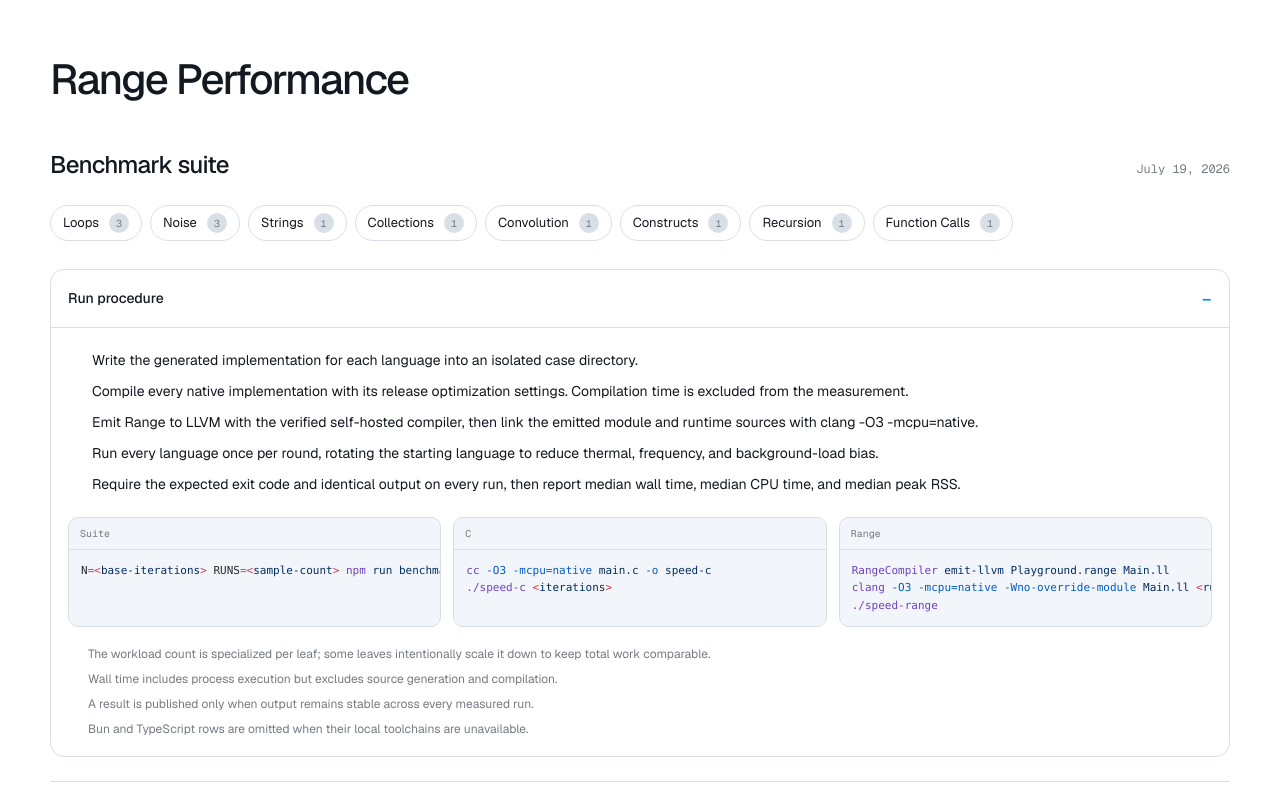
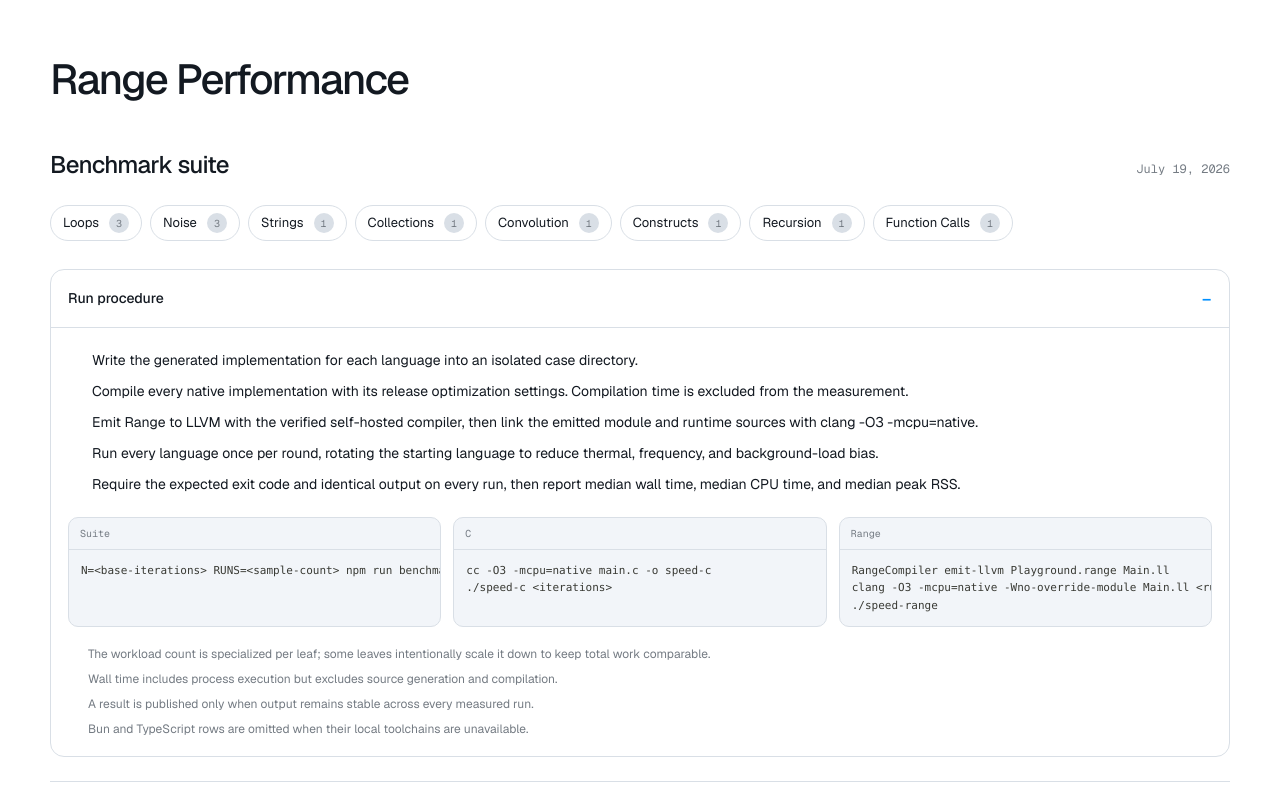
Before and after one commit to RangeLang/Range, a Next.js app in the folder Website/: page / in a window 1280 px wide. Both pictures are taken after a click on the heading "Run procedure". Shown: the top 800 px of the page. Built offline with nearby package versions, Linux system fonts and the light colour scheme.

Commit message:
Fix production syntax highlighting crash

```diff
--- a/Website/app/components/BenchmarkChart.tsx
+++ b/Website/app/components/BenchmarkChart.tsx
@@ -1,4 +1,6 @@
-import { codeToHtml } from "shiki";
+import { CodeBlock } from "./CodeBlock";
+
+export { CodeBlock } from "./CodeBlock";
 
 export type BenchmarkImplementation = {
   language: string;
@@ -17,29 +19,6 @@ export type Benchmark = {
   description?: string;
   implementations?: BenchmarkImplementation[];
 };
-
-export async function CodeBlock({
-  source,
-  syntax,
-  label,
-}: {
-  source: string;
-  syntax: string;
-  label: string;
-}) {
-  const language = syntax === "range" ? "swift" : syntax;
-  const highlighted = await codeToHtml(source, {
-    lang: language,
-    theme: "github-light",
-  });
-
-  return (
-    <section className="codeBlock" aria-label={label}>
-      <header>{label}</header>
-      <div className="codeBlockBody" dangerouslySetInnerHTML={{ __html: highlighted }} />
-    </section>
-  );
-}
 
 export function Chart({ benchmark, id }: { benchmark: Benchmark; id: string }) {
   const midpoint = benchmark.axisMax / 2;
--- /dev/null
+++ b/Website/app/components/CodeBlock.tsx
@@ -0,0 +1,49 @@
+"use client";
+
+import { Highlight, themes, type Language } from "prism-react-renderer";
+
+export function CodeBlock({
+  source,
+  syntax,
+  label,
+}: {
+  source: string;
+  syntax: string;
+  label: string;
+}) {
+  const language = (syntax === "range" ? "swift" : syntax) as Language;
+
+  return (
+    <section className="codeBlock" aria-label={label}>
+      <header>{label}</header>
+      <Highlight theme={themes.github} code={source.trimEnd()} language={language}>
+        {({ className, style, tokens, getLineProps, getTokenProps }) => (
+          <div className="codeBlockBody">
+            <pre className={className} style={{ ...style, background: "transparent" }}>
+              <code>
+                {tokens.map((line, lineIndex) => {
+                  const { key: _lineKey, ...lineProps } = getLineProps({
+                    line,
+                    key: lineIndex,
+                  });
+                  return (
+                    <span {...lineProps} key={lineIndex}>
+                      {line.map((token, tokenIndex) => {
+                        const { key: _tokenKey, ...tokenProps } = getTokenProps({
+                          token,
+                          key: tokenIndex,
+                        });
+                        return <span {...tokenProps} key={tokenIndex} />;
+                      })}
+                      {"\n"}
+                    </span>
+                  );
+                })}
+              </code>
+            </pre>
+          </div>
+        )}
+      </Highlight>
+    </section>
+  );
+}
--- a/Website/app/globals.css
+++ b/Website/app/globals.css
@@ -256,15 +256,18 @@ main {
   overflow: auto;
 }
 
-.codeBlockBody .shiki {
+.codeBlockBody pre {
   min-width: max-content;
   margin: 0;
   padding: 12px;
-  background: transparent !important;
   font-family: var(--font-geist-mono), ui-monospace, monospace;
   font-size: 11px;
   line-height: 1.58;
   tab-size: 2;
+}
+
+.codeBlockBody code > span {
+  display: block;
 }
 
 .benchmarkCategory {
--- a/Website/package.json
+++ b/Website/package.json
@@ -17,9 +17,9 @@
     "@primer/octicons-react": "^19.29.2",
     "drizzle-orm": "0.45.2",
     "next": "16.2.6",
+    "prism-react-renderer": "^2.4.1",
     "react": "19.2.6",
-    "react-dom": "19.2.6",
-    "shiki": "^3.23.0"
+    "react-dom": "19.2.6"
   },
   "devDependencies": {
     "@cloudflare/vite-plugin": "1.37.1",
```
Also changed, not shown: 2 other files (tests, documents, lock files or other folders).
